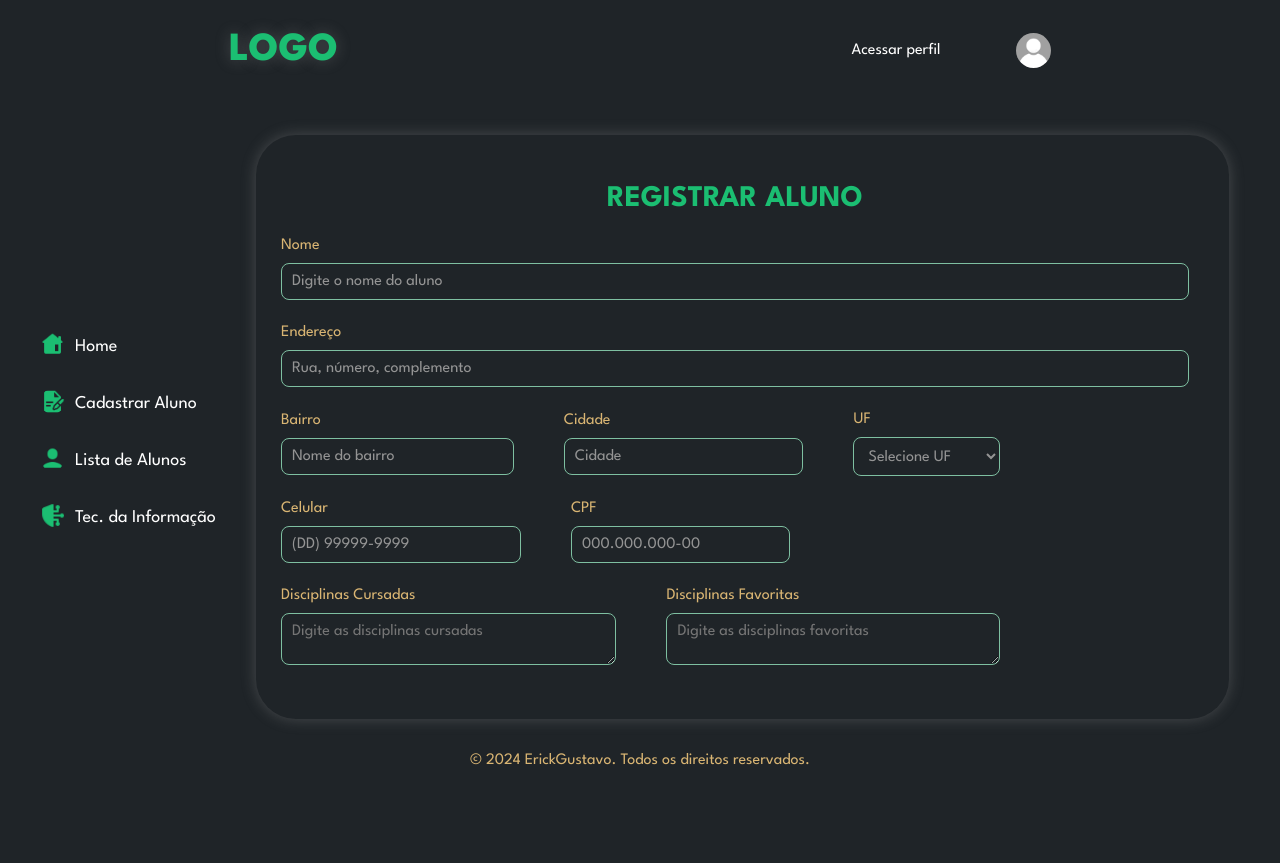
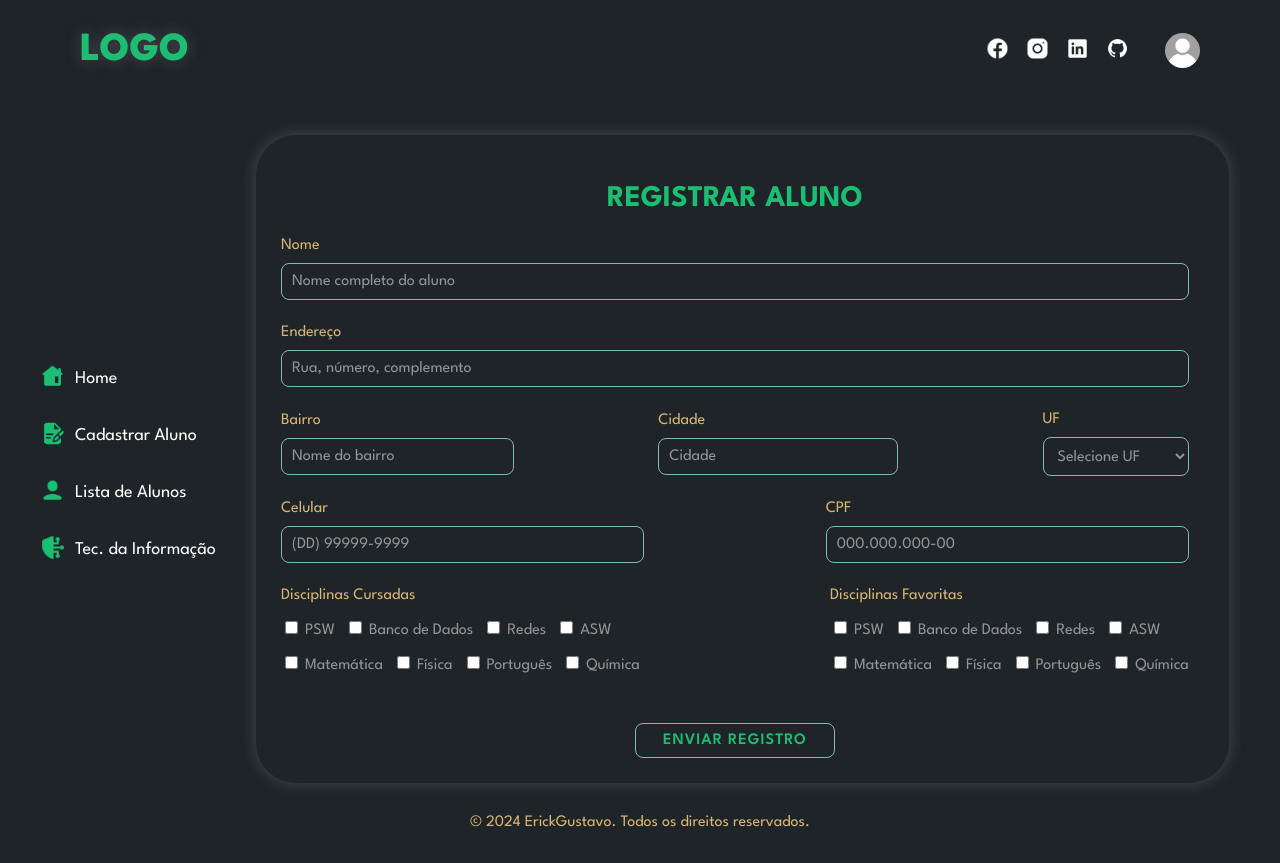
Before and after one commit to ErickGuxta/psw1, a PHP site: page /cadaluno.html in a window 1280 px wide. Before the commit the page ends 765 px from the top, so only its background shows below. Run offline with PHP 8.4, Linux system fonts and the light colour scheme; some web fonts are replaced.

Commit message:
ajustes front

```diff
--- a/formulario-php/cadaluno.html
+++ b/formulario-php/cadaluno.html
@@ -1,11 +1,13 @@
 <!DOCTYPE html>
 <html lang="en">
+
 <head>
     <meta charset="UTF-8">
     <meta name="viewport" content="width=device-width, initial-scale=1.0">
     <link rel="stylesheet" href="css/style.css" />
     <title>Cadastrar</title>
 </head>
+
 <body>
 
     <header>
@@ -15,7 +17,12 @@
 
         <div class="sessao-direita-header">
             <div class="caixa1">
-                <span>Acessar perfil</span>
+                <div class="imgs-logo">
+                    <a href="#"><img src="img/facebook-icon.png" alt=""></a>
+                    <a href="#"><img src="img/instagram-icon.png" alt=""></a>
+                    <a href="#"><img src="img/linkedin-icon.png" alt=""></a>
+                    <a href="#"><img src="img/github-icon.png" alt=""></a>
+                </div>
             </div>
             <div class="caixa2">
                 <img src="img/image-user-qualquer.png" alt="">
@@ -24,12 +31,12 @@
     </header>
 
     <section>
-        <aside >
+        <aside>
             <nav>
                 <ul>
                     <div>
                         <span><img src="img/imagem-home.png" alt="imagem home"></span>
-                        <li class="nav-item"> <a href="#">Home</a></li>
+                        <li class="nav-item"> <a href="index.html">Home</a></li>
                     </div>
                     <div>
                         <span><img src="img/imagem-registro.png" alt="imagem registro"></span>
@@ -53,19 +60,23 @@
 
         <main>
             <div class="conteudo">
-                <div class="titulo"><h2>REGISTRAR ALUNO</h2></div>
+                <div class="titulo">
+                    <h2>REGISTRAR ALUNO</h2>
+                </div>
 
-                <form action="listaaluno.php" class="formulario-registro">
+                <form action="listaaluno.php" class="formulario-registro" method="post">
                     <div class="item-grupo">
                         <label for="">Nome</label>
-                        <input type="text" placeholder="Digite o nome do aluno" name="nome">
+                        <input type="text" placeholder="Nome completo do aluno" name="nome" minlength="4" maxlength="60" required>
                     </div>
                     <div class="item-grupo">
                         <label for="endereco">Endereço</label>
-                        <input type="text" id="endereco" name="endereco" required placeholder="Rua, número, complemento">
+                        <input type="text" id="endereco" name="endereco" required
+                            placeholder="Rua, número, complemento">
                     </div>
 
                     <div class="grupo">
+
                         <div class="item-grupo">
                             <label for="bairro">Bairro</label>
                             <input type="text" id="bairro" name="bairro" required placeholder="Nome do bairro">
@@ -74,6 +85,8 @@
                             <label for="cidade">Cidade</label>
                             <input type="text" id="cidade" name="cidade" required placeholder="Cidade">
                         </div>
+
+
                         <div class="item-grupo">
                             <label for="uf">UF</label>
                             <select id="uf" name="uf" required>
@@ -110,12 +123,13 @@
 
                     </div>
 
-                    <div class="grupo">
-                        <div class="item-grupo">
+                    <div class="grupo-teste">
+                        <div class="item-grupo-tel-cpf" >
                             <label for="celular">Celular</label>
-                            <input type="tel" id="celular" name="celular" required placeholder="(DD) 99999-9999" maxlength="11">
+                            <input type="tel" id="celular" name="celular" required placeholder="(DD) 99999-9999"
+                                maxlength="11">
                         </div>
-                        <div class="item-grupo">
+                        <div class="item-grupo-tel-cpf">
                             <label for="cpf">CPF</label>
                             <input type="text" id="cpf" name="cpf" required placeholder="000.000.000-00" maxlength="12">
                         </div>
@@ -124,18 +138,89 @@
                     <div class="grupo">
                         <div class="item-grupo">
                             <label for="disciplinas">Disciplinas Cursadas</label>
-                            <textarea id="disciplinas" name="disciplinas" placeholder="Digite as disciplinas cursadas"></textarea>
+                            <div class="sub-itens">
+                                <div>
+                                    <input type="checkbox" id="disciplina1" name="disciplinas" value="PSW">
+                                    <label for="disciplina1">PSW</label>
+                                </div>
+                                <div>
+                                    <input type="checkbox" id="disciplina2" name="disciplinas" value="BANCO DE DADOS">
+                                    <label for="disciplina2">Banco de Dados</label>
+                                </div>
+                                <div>
+                                    <input type="checkbox" id="disciplina2" name="disciplinas" value="BANCO DE DADOS">
+                                    <label for="disciplina2">Redes</label>
+                                </div>
+                                <div>
+                                    <input type="checkbox" id="disciplina2" name="disciplinas" value="BANCO DE DADOS">
+                                    <label for="disciplina2">ASW</label>
+                                </div>
+                            </div>
+                            <div class="sub-itens">
+                                <div>
+                                    <input type="checkbox" id="disciplina3" name="disciplinas" value="ASW">
+                                    <label for="disciplina3">Matemática</label>
+                                </div>
+                                <div>
+                                    <input type="checkbox" id="disciplina4" name="disciplinas" value="REDES">
+                                    <label for="disciplina4">Física</label>
+                                </div>
+                                <div>
+                                    <input type="checkbox" id="disciplina4" name="disciplinas" value="REDES">
+                                    <label for="disciplina4">Português</label>
+                                </div>
+                                <div>
+                                    <input type="checkbox" id="disciplina4" name="disciplinas" value="REDES">
+                                    <label for="disciplina4">Química</label>
+                                </div>
+                            </div>
                         </div>
+
                         <div class="item-grupo">
                             <label for="favoritas">Disciplinas Favoritas</label>
-                            <textarea id="favoritas" name="disciplinas" placeholder="Digite as disciplinas favoritas"></textarea>
+
+
+                            <div class="sub-itens">
+                                <div>
+                                    <input type="checkbox" id="favorita1" name="favoritas" value="PSW">
+                                    <label for="favorita1">PSW</label>
+                                </div>
+                                <div>
+                                    <input type="checkbox" id="favorita2" name="favoritas" value="ASW">
+                                    <label for="favorita2">Banco de Dados</label>
+                                </div>
+                                <div>
+                                    <input type="checkbox" id="favorita2" name="favoritas" value="ASW">
+                                    <label for="favorita2">Redes</label>
+                                </div>
+                                <div>
+                                    <input type="checkbox" id="favorita2" name="favoritas" value="ASW">
+                                    <label for="favorita2">ASW</label>
+                                </div>
+                            </div>
+                            <div class="sub-itens">
+                                <div>
+                                    <input type="checkbox" id="favorita3" name="favoritas" value="BANCO DE DADOS">
+                                    <label for="favorita3">Matemática</label>
+                                </div>
+                                <div>
+                                    <input type="checkbox" id="favorita4" name="favoritas" value="REDES">
+                                    <label for="favorita4">Física</label>
+                                </div>
+                                <div>
+                                    <input type="checkbox" id="favorita4" name="favoritas" value="REDES">
+                                    <label for="favorita4">Português</label>
+                                </div>
+                                <div>
+                                    <input type="checkbox" id="favorita4" name="favoritas" value="REDES">
+                                    <label for="favorita4">Química</label>
+                                </div>
+                            </div>
                         </div>
-
                     </div>
-
-                    <!-- <div class="botao-enviar">
-                        <button type="submit">ENVIAR</button>
-                    </div> -->
+                    <div class="botao-enviar">
+                        <button type="submit">ENVIAR REGISTRO</button>
+                    </div>
                 </form>
             </div>
         </main>
@@ -146,4 +231,5 @@
     </footer>
 
 </body>
+
 </html>
--- a/formulario-php/css/style.css
+++ b/formulario-php/css/style.css
@@ -22,10 +22,12 @@ header {
     width: 100%;
     height: 100px;
     display: flex;
-    justify-content: space-around;
+    justify-content: space-between;
     align-items: center;
     flex-direction: row;
+    padding: 0 80px;
 }
+
 
 h1 {
     color: #1bbe72;
@@ -35,12 +37,15 @@ h1 {
 
 }
 
+
 .sessao-direita-header {
     display: flex;
     justify-content: center;
     align-items: center;
     flex-direction: row;
-    gap: 20px;
+    gap: 8px;
+
+}
 
 .caixa1 {
     width: 200px;
@@ -50,6 +55,18 @@ h1 {
     align-items: center;
 }
 
+.imgs-logo {
+    display: flex;
+    justify-content: center;
+    align-items: center;
+    flex-direction: row;
+    gap: 15px;
+}
+
+.imgs-logo img {
+    width: 25px;
+}
+
 .caixa2 {
     width: 35px;
     height: 35px;
@@ -57,16 +74,15 @@ h1 {
     display: flex;
     justify-content: center;
     align-items: center;
+}
 
-
-        img {
+.caixa2 img {
     border-radius: 50%;
     width: 100%;
     height: 100%;
 }
-    }
-}
 
+/* sessão geral conteudo principal pagina */
 section {
     display: flex;
     flex-direction: row;
@@ -142,20 +163,44 @@ main {
 
 .grupo {
     display: flex;
-    justify-content: flex-start;
+    justify-content: space-between;
     align-items: center;
     flex-direction: row;
-    gap: 50px;
 }
+
+.grupo-teste {
+    display: flex;
+    justify-content: space-between;
+    align-items: center;
+    flex-direction: row;
+}
+
 
 .item-grupo {
     margin-bottom: 25px;
 }
 
+.item-grupo-tel-cpf {
+    margin-bottom: 25px;
+    width: 40%;
+}
+
+/* area dos checkbox */
+.sub-itens {
+    margin-top: 15px;
+    display: flex;
+    align-items: center;
+    flex-direction: row;
+    gap: 10px;
+
+    label {
+        color: #949494;
+    }
+}
+
 input[type="text"],
 input[type="tel"],
-select,
-textarea {
+select {
     width: 100%;
     margin-top: 10px;
     padding: 10px;
@@ -171,6 +216,37 @@ input::placeholder {
     opacity: 1;
 }
 
+.botao-enviar {
+    display: flex;
+    justify-content: center;
+    align-items: center;
+    border: 1p solid rebeccapurple;
+}
+
+button {
+    margin-top: 25px;
+    padding: 8px;
+    width: 200px;
+    height: 35px;
+
+    border-style: none;
+    border: 1px solid #7EBFA1;
+    border-radius: 8px;
+    font-size: 16px;
+    background-color: transparent;
+    color: #1bbe72;
+
+    letter-spacing: 1px;
+    font-weight: 600;
+}
+
+button:hover {
+    border: 1px solid rgb(255, 154, 154);
+    background-color: rgb(255, 154, 154);
+    color: #1f2428;
+}
+
+
 footer {
     margin-top: auto;
     display: flex;
```
Also changed, not shown: other parts of formulario-php/css/style.css (+76 -7 lines), formulario-php/index.html (+82 -0 lines), formulario-php/listaaluno.html (+30 -15 lines), formulario-php/img/Personagem.png (added), formulario-php/img/facebook-icon.png (added), formulario-php/img/github-icon.png (added), formulario-php/img/instagram-icon.png (added), formulario-php/img/linkedin-icon.png (added), formulario-php/img/logo-central.png (added). Lines whose indentation alone changed are shown as unchanged.
